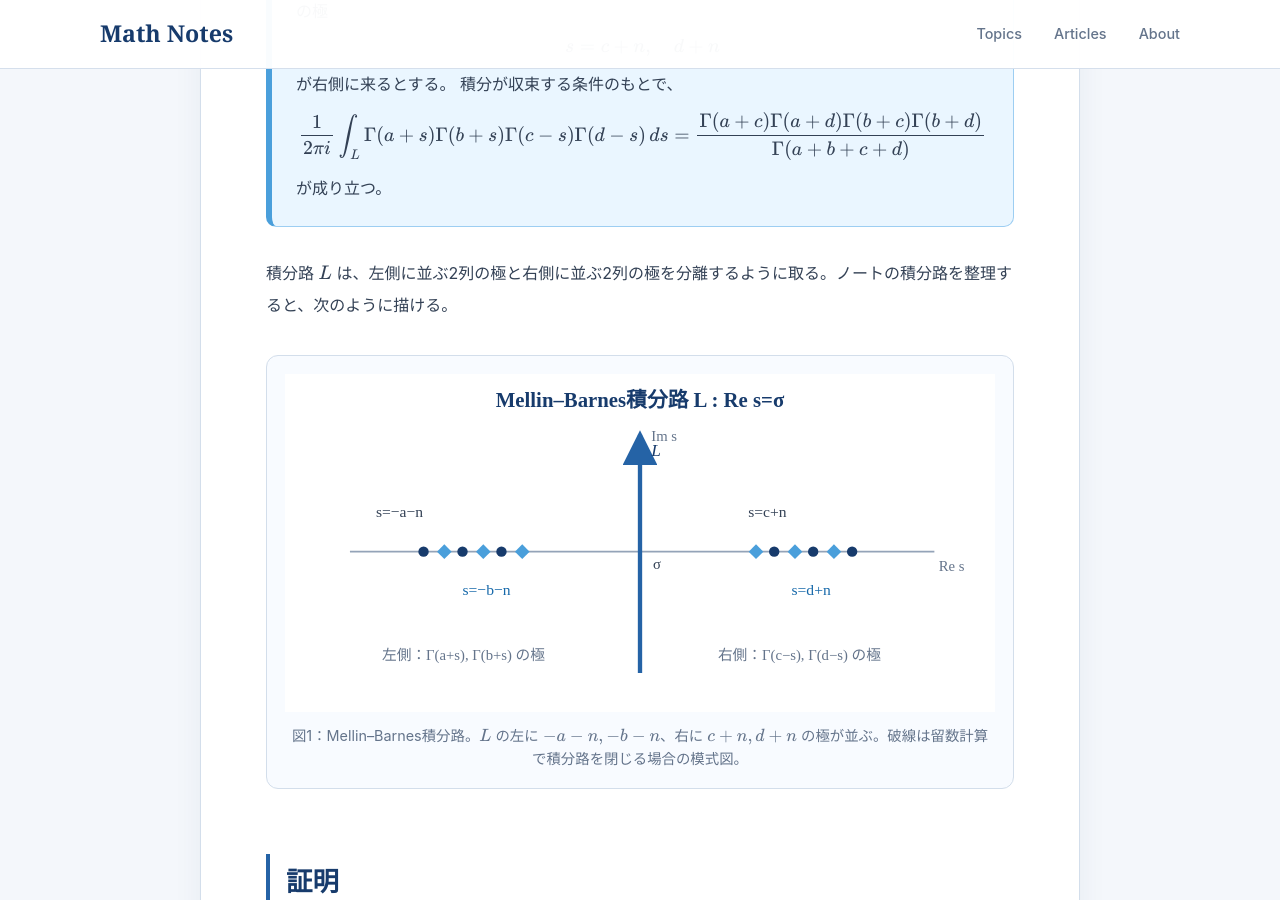
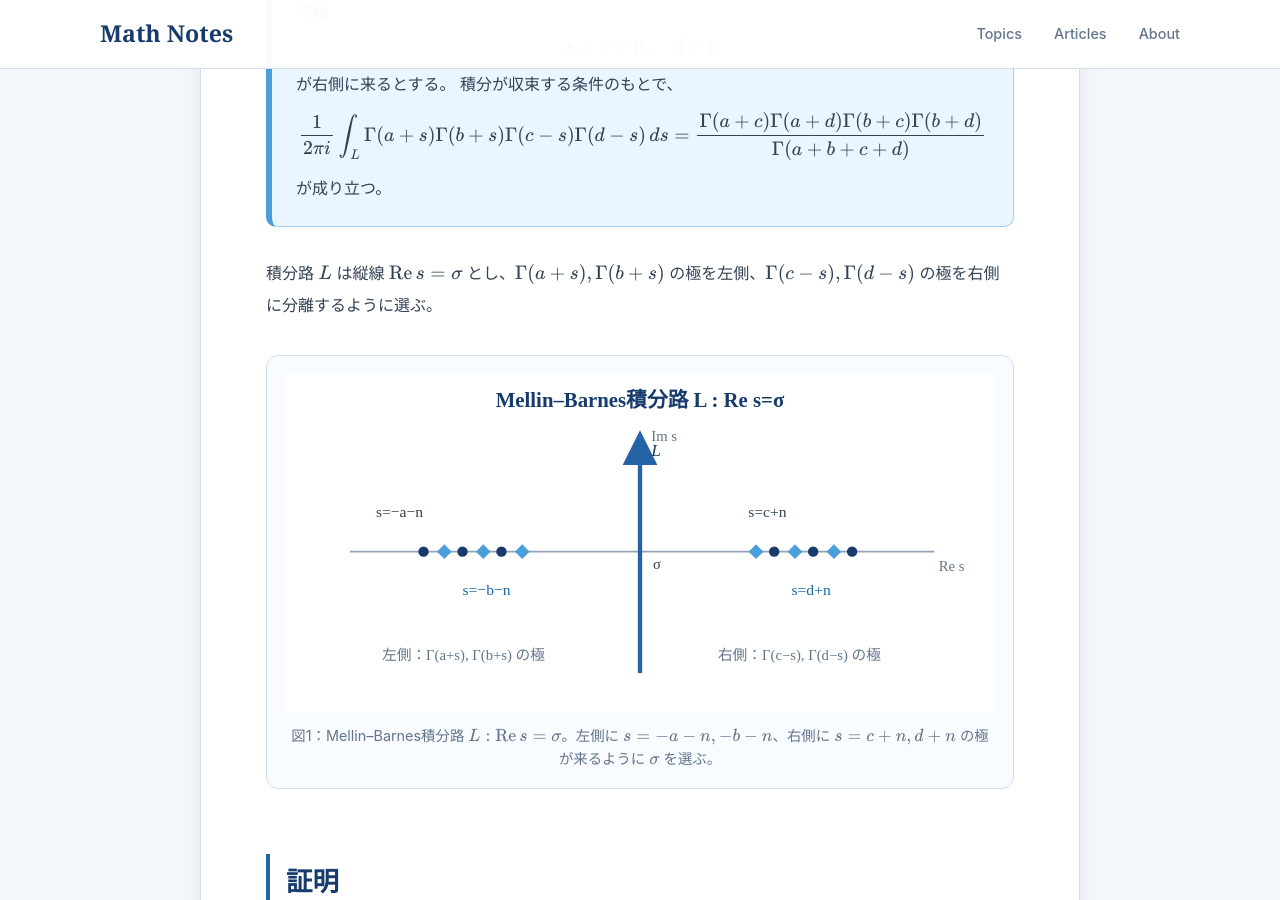
Before and after one commit to koukano/koukano.github.io, a Jekyll site: the page built from articles/mellin-barnes-first-lemma.md, in a window 1280 px wide and 900 px high, scrolled down 759 px. Built offline with Jekyll 4.4.1, drawn with Linux system fonts in a browser that asks for light colours.

Commit message:
図: Mellin-Barnes積分路を正確な構成に修正

```diff
--- a/articles/mellin-barnes-first-lemma.md
+++ b/articles/mellin-barnes-first-lemma.md
@@ -63,11 +63,11 @@ $$
 
 </div>
 
-積分路 $L$ は、左側に並ぶ2列の極と右側に並ぶ2列の極を分離するように取る。ノートの積分路を整理すると、次のように描ける。
+積分路 $L$ は縦線 $\operatorname{Re}s=\sigma$ とし、$\Gamma(a+s),\Gamma(b+s)$ の極を左側、$\Gamma(c-s),\Gamma(d-s)$ の極を右側に分離するように選ぶ。
 
 <figure class="article-figure">
-  <img src="/images/figures/mellin-barnes-contour.svg" alt="Barnes積分で左側の極と右側の極を分離する縦の積分路L">
-  <figcaption>図1：Mellin–Barnes積分路。$L$ の左に $-a-n,-b-n$、右に $c+n,d+n$ の極が並ぶ。破線は留数計算で積分路を閉じる場合の模式図。</figcaption>
+  <img src="/images/figures/mellin-barnes-contour.svg" alt="左側の二つの極列と右側の二つの極列を分離する縦のMellin-Barnes積分路">
+  <figcaption>図1：Mellin–Barnes積分路 $L:\operatorname{Re}s=\sigma$。左側に $s=-a-n,-b-n$、右側に $s=c+n,d+n$ の極が来るように $\sigma$ を選ぶ。</figcaption>
 </figure>
 
 ## 証明
```
